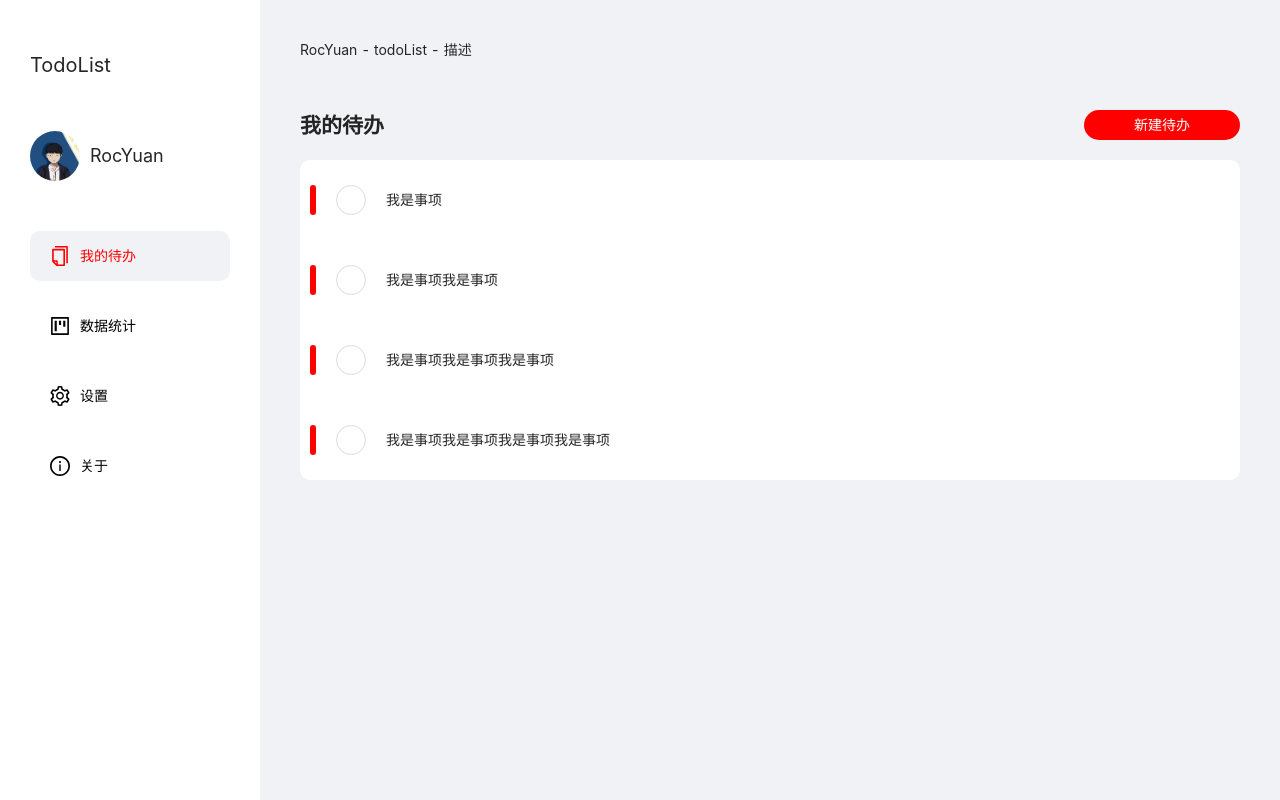
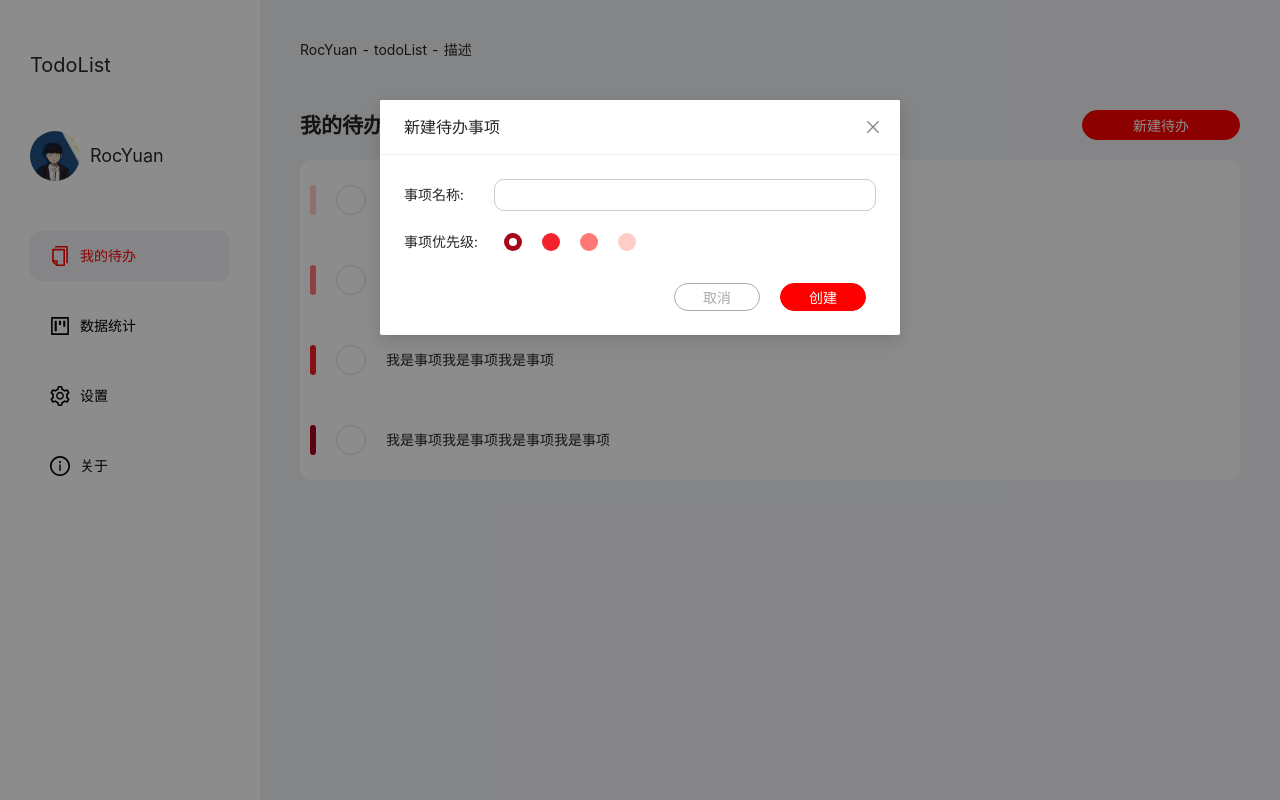
Before and after one commit to rocyuan666/roc-todolist, a React (Create React App) app: page /#/home/my-await-handle in a window 1280 px wide. Both pictures are taken after a click on the element "新建待办". Built offline with nearby package versions, Linux system fonts and the light colour scheme; the HTML template or start-up script is replaced by a standard one.

Commit message:
事项数据 redux管理

```diff
--- a/package.json
+++ b/package.json
@@ -17,8 +17,10 @@
 		"classnames": "^2.3.1",
 		"react": "^17.0.2",
 		"react-dom": "^17.0.2",
+		"react-redux": "^7.2.4",
 		"react-router-dom": "^5.2.0",
 		"react-scripts": "4.0.3",
+		"redux": "^4.1.0",
 		"styled-components": "^5.3.0",
 		"typescript": "^4.1.2",
 		"web-vitals": "^1.0.1"
--- a/src/App.tsx
+++ b/src/App.tsx
@@ -1,11 +1,15 @@
 import React from 'react';
 import { HashRouter, NavLink, Switch, Route, Redirect } from "react-router-dom";
+import { Provider } from "react-redux";
+
+import store from "./store";
 
 import RocHome from './pages/home';
 import RocLogin from "./pages/login";
 
 function App() {
 	return (
+		<Provider store={store}>
 			<HashRouter>
 				{/* 路由链接 */}
 				<div>
@@ -21,6 +25,7 @@ function App() {
 					<Route path="/login" component={RocLogin}></Route>
 				</Switch>
 			</HashRouter>
+		</Provider>
 	);
 }
 
--- /dev/null
+++ b/src/pages/home/c-pages/my-await-handle/c-cpns/create-matter-cont/index.tsx
@@ -0,0 +1,91 @@
+import React, { PureComponent } from 'react';
+import classNames from 'classnames';
+
+import { StyledCreateMatterContWrap } from "./styled";
+
+import { message } from "antd";
+
+interface Istate {
+	urgantColorList: string[],
+	urgentActiveIndex: number,
+	matterCont: string
+}
+
+interface Iprops {
+	propClickCancel: () => void,
+	propClickOk: (urgentState: string, text: string) => void
+}
+
+export default class CpnRocCreateMatterCont extends PureComponent<Iprops, Istate> {
+	constructor(props: Iprops) {
+		super(props)
+		this.state = {
+			urgantColorList: ["#a8071a", "#f5222d", "#ff7875", "#ffccc7"],
+			urgentActiveIndex: 0,
+			matterCont: ""
+		}
+	}
+	// 处理点击取消
+	handleClickCancel() {
+		this.props.propClickCancel()
+	}
+	// 处理点击创建
+	handleClickOk() {
+		const { urgantColorList, urgentActiveIndex, matterCont } = this.state;
+		if (matterCont.trim() === "") return message.error("事项名称不能为空！")
+		this.props.propClickOk(urgantColorList[urgentActiveIndex], matterCont)
+	}
+	// 处理修改优先级改变
+	changeUrgentIndex(index: number) {
+		this.setState({
+			urgentActiveIndex: index
+		})
+	}
+	// 修改事项内容
+	changeMatterCont(e: any) {
+		this.setState({
+			matterCont: e.target.value
+		})
+	}
+	render() {
+		const { urgantColorList, urgentActiveIndex, matterCont } = this.state;
+		return (
+			<StyledCreateMatterContWrap>
+				<div className="inpt-box">
+					<label className="name" htmlFor="matter-name">事项名称:</label>
+					<input
+						className="value"
+						onChange={e => { this.changeMatterCont(e) }}
+						value={matterCont} id="matter-name"
+						type="text"
+					/>
+				</div>
+				<div className="inpt-box">
+					<label className="name" htmlFor="matter-urgent">事项优先级:</label>
+					<div className="value-box">
+						{
+							urgantColorList.map((item: string, index: number) => {
+								return (
+									<span
+										key={index}
+										onClick={() => { this.changeUrgentIndex(index) }}
+										className={classNames({
+											'active': index === urgentActiveIndex
+										})}
+										style={{ backgroundColor: item }}
+									>
+										<em></em>
+									</span>
+								)
+							})
+						}
+					</div>
+				</div>
+				<div className="btn-box">
+					<span className="cancel" onClick={() => { this.handleClickCancel() }}>取消</span>
+					<span className="ok" onClick={() => { this.handleClickOk() }}>创建</span>
+				</div>
+			</StyledCreateMatterContWrap>
+		)
+	}
+}
--- /dev/null
+++ b/src/pages/home/c-pages/my-await-handle/c-cpns/create-matter-cont/styled.tsx
@@ -0,0 +1,93 @@
+import styled from "styled-components";
+
+export const StyledCreateMatterContWrap = styled.div`
+	.inpt-box{
+		display: flex;
+		align-items: center;
+		margin-bottom: 20px;
+		.name{
+			width: 90px;
+			font-size: 14px;
+		}
+		.value{
+			flex: 1;
+			height: 32px;
+			line-height: 32px;
+			outline: none;
+			border-radius: 10px;
+			border: 1px solid #ccc;
+			padding: 0 10px;
+		}
+		/* 事项优先级 */
+		.value-box{
+			display: flex;
+			span{
+				cursor: pointer;
+				position: relative;
+				width: 18px;
+				height: 18px;
+				margin: 0 10px;
+				border-radius: 50%;
+				transition: all .3s;
+				em{
+					position: absolute;
+					top: 50%;
+					left: 50%;
+					margin-left: -4px;
+					margin-top: -4px;
+					width: 8px;
+					height: 8px;
+					background-color: #fff;
+					border-radius: 50%;
+					transform: scale(0);
+					transition: all .3s;
+				}
+				&:hover{
+					em{
+						transform: scale(1);
+					}
+				}
+				&.active{
+					em{
+						transform: scale(1);
+					}
+				}
+			}
+		}
+	}
+	.btn-box{
+		display: flex;
+		justify-content: flex-end;
+		margin-top: 30px;
+		span{
+			display: block;
+			height: 28px;
+			line-height: 28px;
+			border-radius: 14px;
+			padding: 0 28px;
+			cursor: pointer;
+			transition: all .3s;
+			margin: 0 10px;
+			&.cancel{
+				color: #aaa;
+				border: 1px solid #aaa;
+				background-color: #fff;
+				&:hover{
+					color: #fff;
+					border: 1px solid #aaa;
+					background-color: #aaa;
+				}
+			}
+			&.ok{
+				color: #fff;
+				border: 1px solid #f00;
+				background-color: #f00;
+				&:hover{
+					color: #f00;
+					border: 1px solid #f00;
+					background-color: #fff;
+				}
+			}
+		}
+	}
+`
--- a/src/pages/home/c-pages/my-await-handle/index.tsx
+++ b/src/pages/home/c-pages/my-await-handle/index.tsx
@@ -1,58 +1,137 @@
-import React, { PureComponent } from 'react'
-import { FormOutlined, DeleteOutlined, CheckOutlined } from "@ant-design/icons"
+import React, { PureComponent } from 'react';
+import classnames from "classnames";
 
-import { StyledMyAwaitHandleWrap, StyledMatterWrap } from "./styled"
+import { TypeML } from "../../../../store/reducer";
+import { actionChangeMatterList } from "../../../../store/actions";
+
+import { StyledMyAwaitHandleWrap, StyledMatterWrap } from "./styled";
+
+import { Modal } from "antd";
+import { FormOutlined, DeleteOutlined, CheckOutlined } from "@ant-design/icons";
+import { connect } from "react-redux";
+import CpnRocCreateMatterCont from "./c-cpns/create-matter-cont";
 
 interface IProps {
-	[props: string]: string
+	matterList: IMatterItem[],
+	changeMatterList: (matterList: IMatterItem[]) => void,
+	[props: string]: any
 }
 
-interface IMatterItem {
-	urgentState: number,
+export interface IMatterItem {
+	urgentState: string,
 	state: boolean,
 	text: string
 }
 
 interface IState {
-	matterList: IMatterItem[]
+	matterList: IMatterItem[],
+	isPopShow: boolean
 }
 
-export default class RocMyAwaitHandle extends PureComponent<IProps, IState, IMatterItem> {
+class RocMyAwaitHandle extends PureComponent<IProps, IState, IMatterItem> {
 	constructor(props: IProps) {
 		super(props)
 		this.state = {
-			matterList: [
-				{ urgentState: 0, state: false, text: "我是事项" },
-				{ urgentState: 0, state: false, text: "我是事项我是事项" },
-				{ urgentState: 0, state: false, text: "我是事项我是事项我是事项" },
-				{ urgentState: 0, state: false, text: "我是事项我是事项我是事项我是事项" },
-			]
+			matterList: [],
+			isPopShow: false
 		}
 	}
-	handleOptionChange(index: number, state: boolean) {
-		const newMatterList: IMatterItem[] = [...this.state.matterList];
-		console.log(newMatterList)
-		console.log("改变状态")
+	// 点击了确定
+	clickOk(urgentState: string, text: string) {
+		const newMatterItem: IMatterItem = {
+			urgentState,
+			state: false,
+			text
+		}
+		const newMatterList: IMatterItem[] = [...this.props.matterList];
+		newMatterList.unshift(newMatterItem)
+		this.props.changeMatterList(newMatterList)
+		this.setState({
+			isPopShow: false
+		})
+	}
+	// 点击了取消
+	clickCancel() {
+		this.setState({
+			isPopShow: false
+		})
+	}
+	// 新建事项
+	cerateMatter() {
+		this.setState({
+			isPopShow: true
+		})
+	}
+	// 处理事项状态改变
+	handleMatterStateChange(index: number, state: boolean): void {
+		const newMatterList: IMatterItem[] = [...this.props.matterList];
+		const editMatterList: IMatterItem[] = newMatterList.map((mItem: IMatterItem, mIndex: number) => {
+			if (index === mIndex) {
+				mItem.state = !state
+				return mItem
+			} else {
+				return mItem
+			}
+		})
+		this.props.changeMatterList(editMatterList);
 	}
 	render() {
+		const { isPopShow } = this.state;
+		const { matterList } = this.props;
 		return (
 			<StyledMyAwaitHandleWrap>
 				<div className="title-box">
 					<h2>我的待办</h2>
-					<span className="btn-create">新建待办</span>
+					<span className="btn-create" onClick={(e: unknown) => { this.cerateMatter() }}>新建待办</span>
 				</div>
+				{/* 新建待办弹窗 */}
+				<Modal
+					title="新建待办事项"
+					visible={isPopShow}
+					cancelText="取消"
+					okText="创建"
+					destroyOnClose={true}
+					footer={null}
+					onCancel={_ => { this.clickCancel() }}
+				>
+					<CpnRocCreateMatterCont
+						propClickCancel={() => { this.clickCancel() }}
+						propClickOk={(urgentState: string, text: string) => { this.clickOk(urgentState, text) }}
+					/>
+				</Modal>
 				{/* 事项 */}
 				<StyledMatterWrap>
 					{/* 每项事项 */}
 					{
-						this.state.matterList.map((matterItem: IMatterItem, matterIndex) => {
+						matterList.map((matterItem: IMatterItem, matterIndex) => {
 							return (
-								<div className="matter-item" key={matterIndex}>
+								<div
+									className={
+										classnames({
+											'matter-item': true,
+											'active': matterItem.state
+										})
+									}
+									key={matterIndex}
+								>
 									<div className="left-box">
-										<span className="line">红线</span>
+										<span
+											className="line"
+											style={{
+												backgroundColor: matterItem.urgentState
+											}}
+										>红线</span>
 										{/* 选项 */}
 										<div className="option">
-											<div className="radio-box" onClick={e => { this.handleOptionChange(matterIndex, matterItem.state) }}>
+											<div
+												className={
+													classnames({
+														'radio-box': true,
+														'active': matterItem.state
+													})
+												}
+												onClick={(e: unknown) => { this.handleMatterStateChange(matterIndex, matterItem.state) }}
+											>
 												<CheckOutlined className="icon-yes" />
 											</div>
 										</div>
@@ -71,3 +150,17 @@ export default class RocMyAwaitHandle extends PureComponent<IProps, IState, IMat
 		)
 	}
 }
+
+const mapStateToProps = (state: TypeML) => {
+	return {
+		matterList: state.matterList
+	}
+}
+const mapDispatchToProps = (dispatch: any) => {
+	return {
+		changeMatterList(matterList: IMatterItem[]): void {
+			dispatch(actionChangeMatterList(matterList))
+		}
+	}
+}
+export default connect(mapStateToProps, mapDispatchToProps)(RocMyAwaitHandle)
--- a/src/pages/home/c-pages/my-await-handle/styled.tsx
+++ b/src/pages/home/c-pages/my-await-handle/styled.tsx
@@ -20,9 +20,11 @@ export const StyledMyAwaitHandleWrap = styled.div`
 			cursor: pointer;
 			color: #fff;
 			background-color: #f00;
+			border: 1px solid #f00;
 			transition: all .3s;
 			&:hover{
-				background-color: #d00;
+				color: #f00;
+				background-color: #fff;
 			}
 		}
 	}
@@ -33,14 +35,19 @@ export const StyledMatterWrap = styled.div`
 	border-radius: 10px;
 	overflow: hidden;
 	margin-top: 10px;
+	transition: all .3s;
 	/* 每项事项 */
 	.matter-item{
 		box-sizing: border-box;
 		display: flex;
 		align-items: center;
 		justify-content: space-between;
-		padding: 0 10px;
+		padding: 20px 10px;
+		min-height: 80px;
 		transition: all .3s;
+		&.active{
+			background-color: #eee;
+		}
 		&:hover{
 			background-color: #eee;
 			.right-box{
@@ -50,14 +57,13 @@ export const StyledMatterWrap = styled.div`
 		.left-box{
 			display: flex;
 			align-items: center;
-			min-height: 80px;
+			flex: 1;
 			.line{
 				width: 6px;
 				height: 30px;
 				overflow: hidden;
 				border-radius: 3px;
 				text-indent: -9999em;
-				background-color: #f00;
 				margin-right: 20px;
 			}
 			.option{
@@ -72,36 +78,41 @@ export const StyledMatterWrap = styled.div`
 					border: 1px solid #ddd;
 					overflow: hidden;
 					margin-right: 20px;
-					transition: all .3s;
+					transition: all .1s;
 					.icon-yes{
 						color: #fff;
 						padding: 8px;
 						font-size: 18px;
 						background-color: #f00;
 						transform: translateY(-40px);
+						opacity: 0;
 						transition: all .3s;
 					}
 					&:hover{
 						border: 1px solid #f00;
 					}
 					&.active{
+						border: 1px solid #f00;
 						.icon-yes{
-						transform: translateY(0);
+							opacity: 1;
+							transform: translateY(0);
 						}
 					}
 				}
 			}
 			.text{
+				flex: 1;
 				margin-bottom: 0;
 				word-break: break-all;
 			}
 		}
 		.right-box{
+			width: 125px;
 			opacity: 0;
 			transition: all .3s;
 			.icon-edit, .icon-delete{
 				font-size: 20px;
-				color: #000;
+				color: #666;
 				margin: 0 20px;
 				cursor: pointer;
 			}
--- /dev/null
+++ b/src/store/actions.tsx
@@ -0,0 +1,10 @@
+
+import { IMatterItem } from "../pages/home/c-pages/my-await-handle";
+
+export const actionChangeMatterList: (matterList: IMatterItem[]) => { type: string, [propName: string]: any }
+	= (matterList) => {
+		return {
+			type: "CHANGR_MATTER_LIST",
+			matterList
+		}
+	}
--- /dev/null
+++ b/src/store/index.tsx
@@ -0,0 +1,8 @@
+import {createStore, compose} from "redux";
+
+import reducer from "./reducer";
+
+const composeEnhancers = (window as any).__REDUX_DEVTOOLS_EXTENSION_COMPOSE__ || compose;
+const store = createStore(reducer, composeEnhancers());
+
+export default store;
--- /dev/null
+++ b/src/store/reducer.tsx
@@ -0,0 +1,25 @@
+
+import { IMatterItem } from "../pages/home/c-pages/my-await-handle";
+export type TypeML = {
+	matterList: IMatterItem[]
+}
+let defaultState: TypeML
+defaultState = {
+	matterList: [
+		{ urgentState: "#ffccc7", state: false, text: "我是事项" },
+		{ urgentState: "#ff7875", state: false, text: "我是事项我是事项" },
+		{ urgentState: "#f5222d", state: false, text: "我是事项我是事项我是事项" },
+		{ urgentState: "#a8071a", state: false, text: "我是事项我是事项我是事项我是事项" },
+	]
+}
+
+function reducer(state = defaultState, action: { type: string, [propName: string]: any }): TypeML {
+	switch (action.type) {
+		case "CHANGR_MATTER_LIST":
+			return { ...state, matterList: action.matterList };
+		default:
+			return state;
+	}
+}
+
+export default reducer;
```
Also changed, not shown: 1 other file (tests, documents, lock files or other folders). Lines whose indentation alone changed are shown as unchanged.
